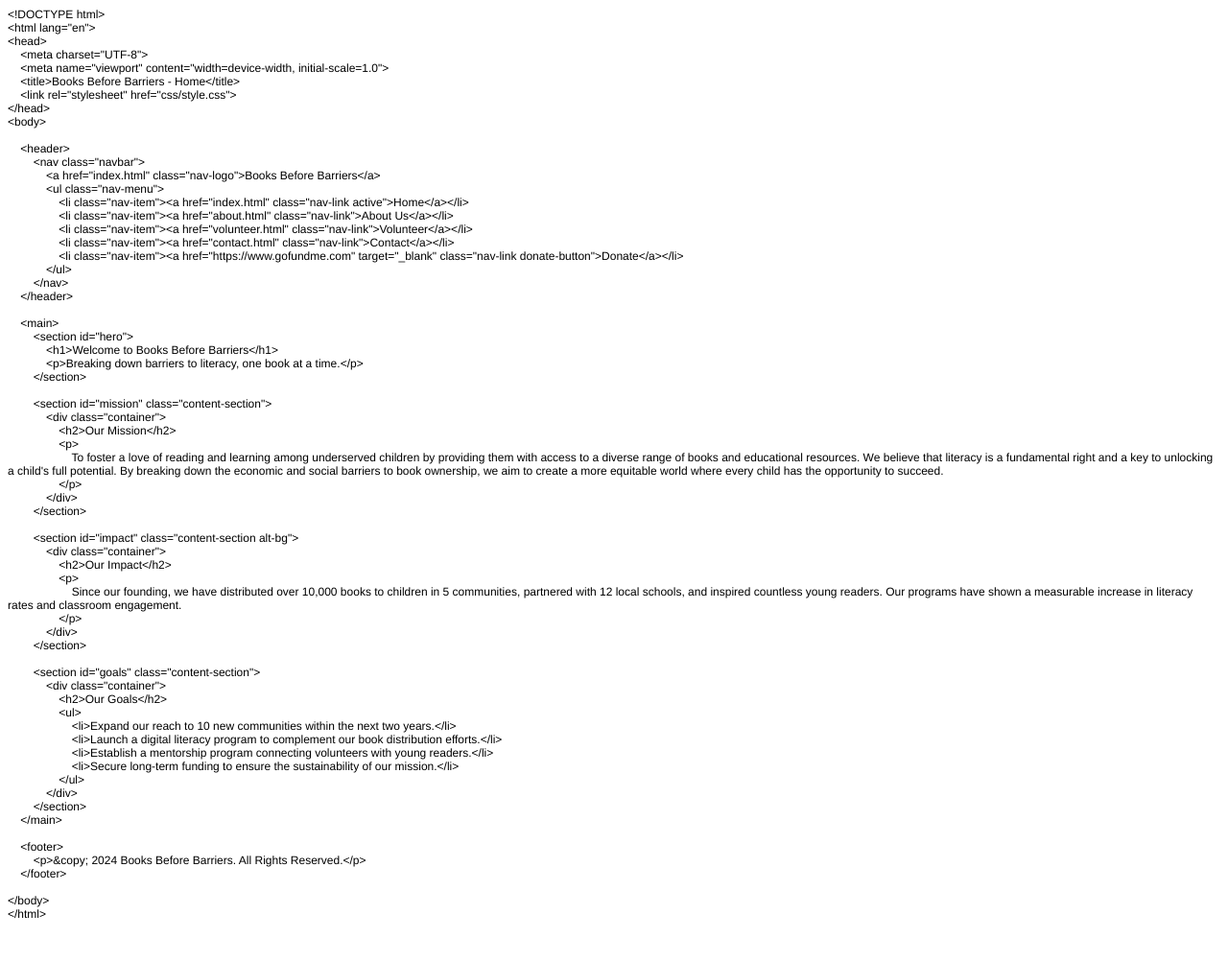
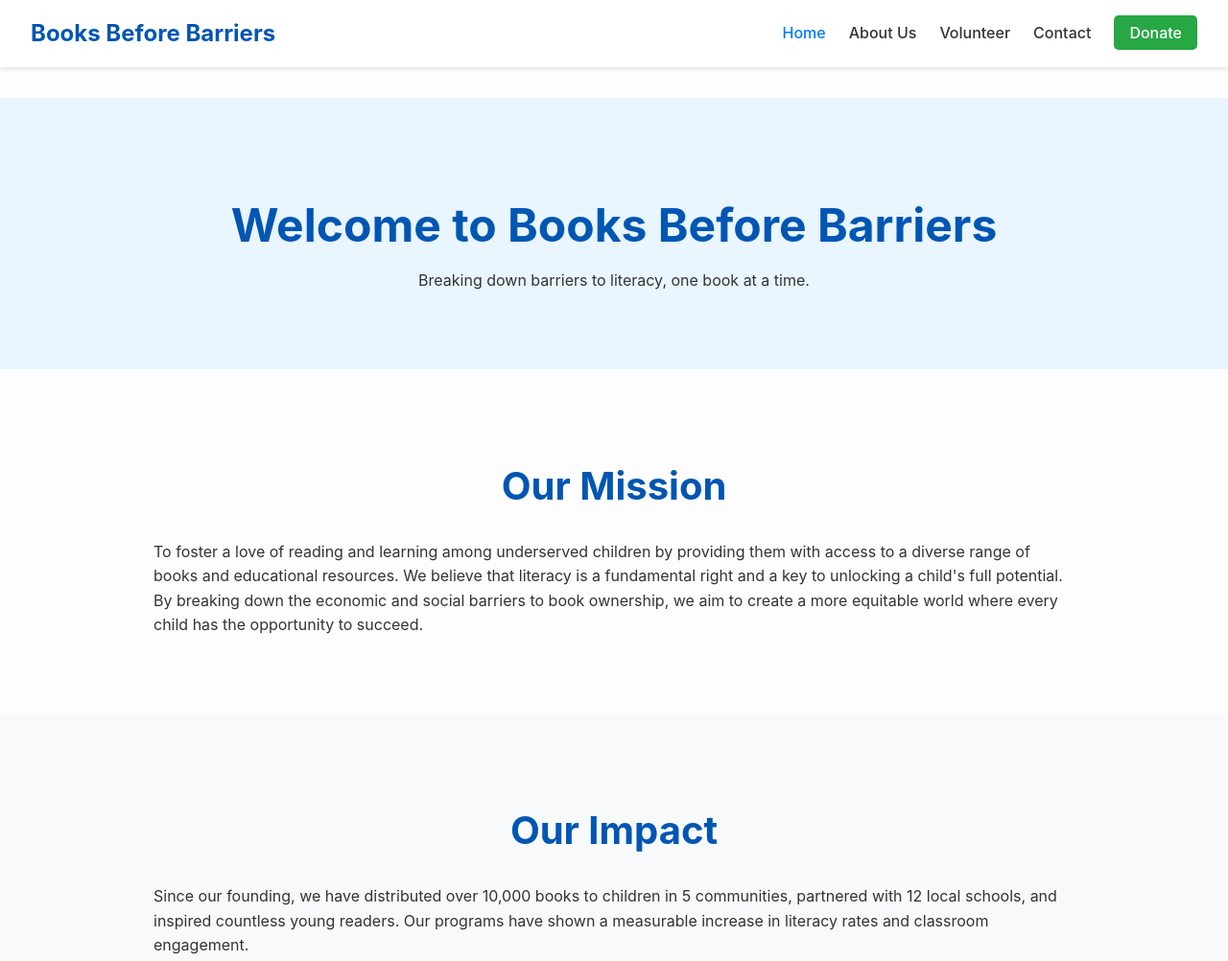
Before and after one commit to mridulpaul962/books-before-barriers-website, a plain HTML site: page index.html in a window 1280 px wide. Shown: the top 1002 px of the page at 96% size. Before the commit the page ends 968 px from the top, so only its background shows below. Drawn offline with Linux system fonts and the light colour scheme.

Commit message:
Fix: Corrected stylesheet content

```diff
--- a/index.html
+++ b/index.html
@@ -1,82 +1,66 @@
-<!DOCTYPE html PUBLIC "-//W3C//DTD HTML 4.01//EN" "http://www.w3.org/TR/html4/strict.dtd">
-<html>
+<!DOCTYPE html>
+<html lang="en">
 <head>
-  <meta http-equiv="Content-Type" content="text/html; charset=utf-8">
-  <meta http-equiv="Content-Style-Type" content="text/css">
-  <title></title>
-  <meta name="Generator" content="Cocoa HTML Writer">
-  <meta name="CocoaVersion" content="2575.6">
-  <style type="text/css">
-    p.p1 {margin: 0.0px 0.0px 0.0px 0.0px; font: 12.0px Helvetica}
-    p.p2 {margin: 0.0px 0.0px 0.0px 0.0px; font: 12.0px Helvetica; min-height: 14.0px}
-  </style>
+    <meta charset="UTF-8">
+    <meta name="viewport" content="width=device-width, initial-scale=1.0">
+    <title>Books Before Barriers - Home</title>
+    <link rel="stylesheet" href="css/style.css">
 </head>
 <body>
-<p class="p1">&lt;!DOCTYPE html&gt;</p>
-<p class="p1">&lt;html lang="en"&gt;</p>
-<p class="p1">&lt;head&gt;</p>
-<p class="p1"><span class="Apple-converted-space">    </span>&lt;meta charset="UTF-8"&gt;</p>
-<p class="p1"><span class="Apple-converted-space">    </span>&lt;meta name="viewport" content="width=device-width, initial-scale=1.0"&gt;</p>
-<p class="p1"><span class="Apple-converted-space">    </span>&lt;title&gt;Books Before Barriers - Home&lt;/title&gt;</p>
-<p class="p1"><span class="Apple-converted-space">    </span>&lt;link rel="stylesheet" href="css/style.css"&gt;</p>
-<p class="p1">&lt;/head&gt;</p>
-<p class="p1">&lt;body&gt;</p>
-<p class="p2"><br></p>
-<p class="p1"><span class="Apple-converted-space">    </span>&lt;header&gt;</p>
-<p class="p1"><span class="Apple-converted-space">        </span>&lt;nav class="navbar"&gt;</p>
-<p class="p1"><span class="Apple-converted-space">            </span>&lt;a href="index.html" class="nav-logo"&gt;Books Before Barriers&lt;/a&gt;</p>
-<p class="p1"><span class="Apple-converted-space">            </span>&lt;ul class="nav-menu"&gt;</p>
-<p class="p1"><span class="Apple-converted-space">                </span>&lt;li class="nav-item"&gt;&lt;a href="index.html" class="nav-link active"&gt;Home&lt;/a&gt;&lt;/li&gt;</p>
-<p class="p1"><span class="Apple-converted-space">                </span>&lt;li class="nav-item"&gt;&lt;a href="about.html" class="nav-link"&gt;About Us&lt;/a&gt;&lt;/li&gt;</p>
-<p class="p1"><span class="Apple-converted-space">                </span>&lt;li class="nav-item"&gt;&lt;a href="volunteer.html" class="nav-link"&gt;Volunteer&lt;/a&gt;&lt;/li&gt;</p>
-<p class="p1"><span class="Apple-converted-space">                </span>&lt;li class="nav-item"&gt;&lt;a href="contact.html" class="nav-link"&gt;Contact&lt;/a&gt;&lt;/li&gt;</p>
-<p class="p1"><span class="Apple-converted-space">                </span>&lt;li class="nav-item"&gt;&lt;a href="https://www.gofundme.com" target="_blank" class="nav-link donate-button"&gt;Donate&lt;/a&gt;&lt;/li&gt;</p>
-<p class="p1"><span class="Apple-converted-space">            </span>&lt;/ul&gt;</p>
-<p class="p1"><span class="Apple-converted-space">        </span>&lt;/nav&gt;</p>
-<p class="p1"><span class="Apple-converted-space">    </span>&lt;/header&gt;</p>
-<p class="p2"><br></p>
-<p class="p1"><span class="Apple-converted-space">    </span>&lt;main&gt;</p>
-<p class="p1"><span class="Apple-converted-space">        </span>&lt;section id="hero"&gt;</p>
-<p class="p1"><span class="Apple-converted-space">            </span>&lt;h1&gt;Welcome to Books Before Barriers&lt;/h1&gt;</p>
-<p class="p1"><span class="Apple-converted-space">            </span>&lt;p&gt;Breaking down barriers to literacy, one book at a time.&lt;/p&gt;</p>
-<p class="p1"><span class="Apple-converted-space">        </span>&lt;/section&gt;</p>
-<p class="p2"><br></p>
-<p class="p1"><span class="Apple-converted-space">        </span>&lt;section id="mission" class="content-section"&gt;</p>
-<p class="p1"><span class="Apple-converted-space">            </span>&lt;div class="container"&gt;</p>
-<p class="p1"><span class="Apple-converted-space">                </span>&lt;h2&gt;Our Mission&lt;/h2&gt;</p>
-<p class="p1"><span class="Apple-converted-space">                </span>&lt;p&gt;</p>
-<p class="p1"><span class="Apple-converted-space">                    </span>To foster a love of reading and learning among underserved children by providing them with access to a diverse range of books and educational resources. We believe that literacy is a fundamental right and a key to unlocking a child's full potential. By breaking down the economic and social barriers to book ownership, we aim to create a more equitable world where every child has the opportunity to succeed.</p>
-<p class="p1"><span class="Apple-converted-space">                </span>&lt;/p&gt;</p>
-<p class="p1"><span class="Apple-converted-space">            </span>&lt;/div&gt;</p>
-<p class="p1"><span class="Apple-converted-space">        </span>&lt;/section&gt;</p>
-<p class="p2"><br></p>
-<p class="p1"><span class="Apple-converted-space">        </span>&lt;section id="impact" class="content-section alt-bg"&gt;</p>
-<p class="p1"><span class="Apple-converted-space">            </span>&lt;div class="container"&gt;</p>
-<p class="p1"><span class="Apple-converted-space">                </span>&lt;h2&gt;Our Impact&lt;/h2&gt;</p>
-<p class="p1"><span class="Apple-converted-space">                </span>&lt;p&gt;</p>
-<p class="p1"><span class="Apple-converted-space">                    </span>Since our founding, we have distributed over 10,000 books to children in 5 communities, partnered with 12 local schools, and inspired countless young readers. Our programs have shown a measurable increase in literacy rates and classroom engagement.</p>
-<p class="p1"><span class="Apple-converted-space">                </span>&lt;/p&gt;</p>
-<p class="p1"><span class="Apple-converted-space">            </span>&lt;/div&gt;</p>
-<p class="p1"><span class="Apple-converted-space">        </span>&lt;/section&gt;</p>
-<p class="p2"><br></p>
-<p class="p1"><span class="Apple-converted-space">        </span>&lt;section id="goals" class="content-section"&gt;</p>
-<p class="p1"><span class="Apple-converted-space">            </span>&lt;div class="container"&gt;</p>
-<p class="p1"><span class="Apple-converted-space">                </span>&lt;h2&gt;Our Goals&lt;/h2&gt;</p>
-<p class="p1"><span class="Apple-converted-space">                </span>&lt;ul&gt;</p>
-<p class="p1"><span class="Apple-converted-space">                    </span>&lt;li&gt;Expand our reach to 10 new communities within the next two years.&lt;/li&gt;</p>
-<p class="p1"><span class="Apple-converted-space">                    </span>&lt;li&gt;Launch a digital literacy program to complement our book distribution efforts.&lt;/li&gt;</p>
-<p class="p1"><span class="Apple-converted-space">                    </span>&lt;li&gt;Establish a mentorship program connecting volunteers with young readers.&lt;/li&gt;</p>
-<p class="p1"><span class="Apple-converted-space">                    </span>&lt;li&gt;Secure long-term funding to ensure the sustainability of our mission.&lt;/li&gt;</p>
-<p class="p1"><span class="Apple-converted-space">                </span>&lt;/ul&gt;</p>
-<p class="p1"><span class="Apple-converted-space">            </span>&lt;/div&gt;</p>
-<p class="p1"><span class="Apple-converted-space">        </span>&lt;/section&gt;</p>
-<p class="p1"><span class="Apple-converted-space">    </span>&lt;/main&gt;</p>
-<p class="p2"><br></p>
-<p class="p1"><span class="Apple-converted-space">    </span>&lt;footer&gt;</p>
-<p class="p1"><span class="Apple-converted-space">        </span>&lt;p&gt;&amp;copy; 2024 Books Before Barriers. All Rights Reserved.&lt;/p&gt;</p>
-<p class="p1"><span class="Apple-converted-space">    </span>&lt;/footer&gt;</p>
-<p class="p2"><br></p>
-<p class="p1">&lt;/body&gt;</p>
-<p class="p1">&lt;/html&gt;</p>
+
+    <header>
+        <nav class="navbar">
+            <a href="index.html" class="nav-logo">Books Before Barriers</a>
+            <ul class="nav-menu">
+                <li class="nav-item"><a href="index.html" class="nav-link active">Home</a></li>
+                <li class="nav-item"><a href="about.html" class="nav-link">About Us</a></li>
+                <li class="nav-item"><a href="volunteer.html" class="nav-link">Volunteer</a></li>
+                <li class="nav-item"><a href="contact.html" class="nav-link">Contact</a></li>
+                <li class="nav-item"><a href="https://www.gofundme.com" target="_blank" class="nav-link donate-button">Donate</a></li>
+            </ul>
+        </nav>
+    </header>
+
+    <main>
+        <section id="hero">
+            <h1>Welcome to Books Before Barriers</h1>
+            <p>Breaking down barriers to literacy, one book at a time.</p>
+        </section>
+
+        <section id="mission" class="content-section">
+            <div class="container">
+                <h2>Our Mission</h2>
+                <p>
+                    To foster a love of reading and learning among underserved children by providing them with access to a diverse range of books and educational resources. We believe that literacy is a fundamental right and a key to unlocking a child's full potential. By breaking down the economic and social barriers to book ownership, we aim to create a more equitable world where every child has the opportunity to succeed.
+                </p>
+            </div>
+        </section>
+
+        <section id="impact" class="content-section alt-bg">
+            <div class="container">
+                <h2>Our Impact</h2>
+                <p>
+                    Since our founding, we have distributed over 10,000 books to children in 5 communities, partnered with 12 local schools, and inspired countless young readers. Our programs have shown a measurable increase in literacy rates and classroom engagement.
+                </p>
+            </div>
+        </section>
+
+        <section id="goals" class="content-section">
+            <div class="container">
+                <h2>Our Goals</h2>
+                <ul>
+                    <li>Expand our reach to 10 new communities within the next two years.</li>
+                    <li>Launch a digital literacy program to complement our book distribution efforts.</li>
+                    <li>Establish a mentorship program connecting volunteers with young readers.</li>
+                    <li>Secure long-term funding to ensure the sustainability of our mission.</li>
+                </ul>
+            </div>
+        </section>
+    </main>
+
+    <footer>
+        <p>&copy; 2024 Books Before Barriers. All Rights Reserved.</p>
+    </footer>
+
 </body>
 </html>
```
Also changed, not shown: 1 other file.
